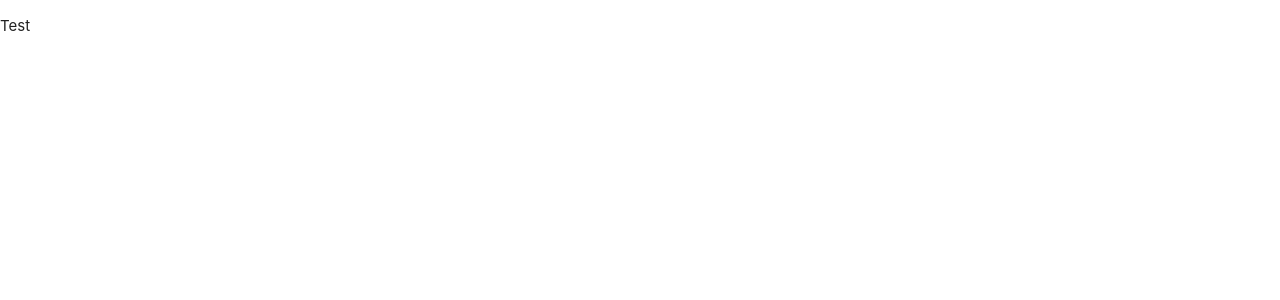
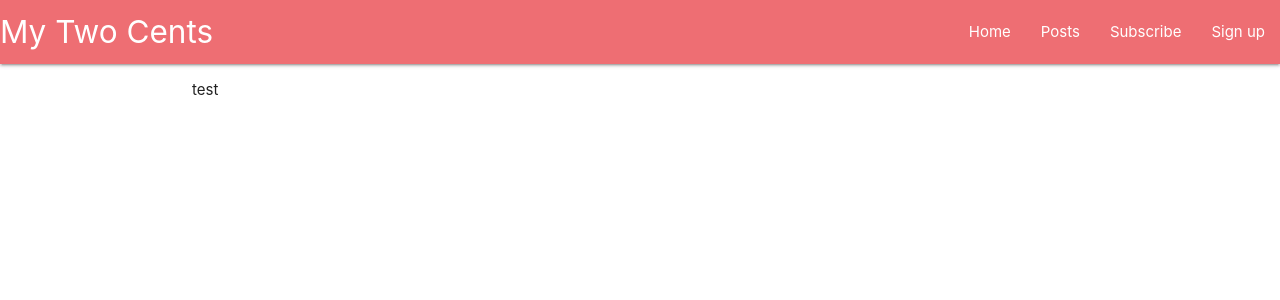
Before and after one commit to sharonkorir/my-two-cents, a Flask app: page / in a window 1280 px wide. Before the commit the part shown is almost empty. Shown: the top 300 px of the page. Run offline with Flask 2, Linux system fonts and the light colour scheme.

Commit message:
create navbar

```diff
--- a/app/templates/index.html
+++ b/app/templates/index.html
@@ -4,6 +4,9 @@
 {% block content %}
 
 <!--block content here-->
-<p>Test</p>
+<div class="container">
+  <!-- Page Content goes here -->
+  <p>test</p>
+</div>
 
 {% endblock%}
--- a/app/templates/navbar.html
+++ b/app/templates/navbar.html
@@ -1 +1,19 @@
-<!--change according to bootstrap or materialize-->
+<nav>
+  <div class="nav-wrapper">
+    <a href="#!" class="brand-logo">My Two Cents</a>
+    <a href="#" data-target="mobile-demo" class="sidenav-trigger"><i class="material-icons">menu</i></a>
+    <ul class="right hide-on-med-and-down">
+      <li><a href="sass.html">Home</a></li>
+      <li><a href="badges.html">Posts</a></li>
+      <li><a href="collapsible.html">Subscribe</a></li>
+      <li><a href="mobile.html">Sign up</a></li>
+    </ul>
+  </div>
+</nav>
+
+<ul class="sidenav" id="mobile-demo">
+  <li><a href="sass.html">Home</a></li>
+  <li><a href="badges.html">Posts</a></li>
+  <li><a href="collapsible.html">Subscribe</a></li>
+  <li><a href="mobile.html">Sign up</a></li>
+</ul>
```
